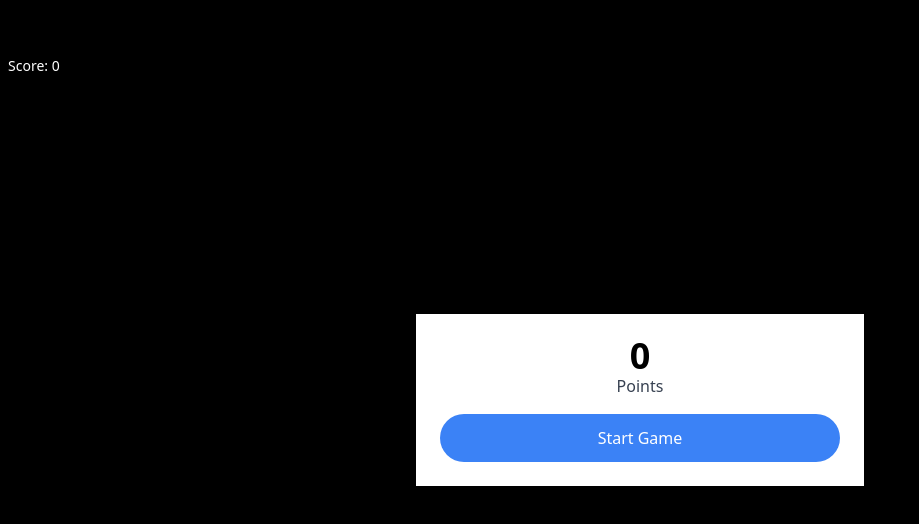
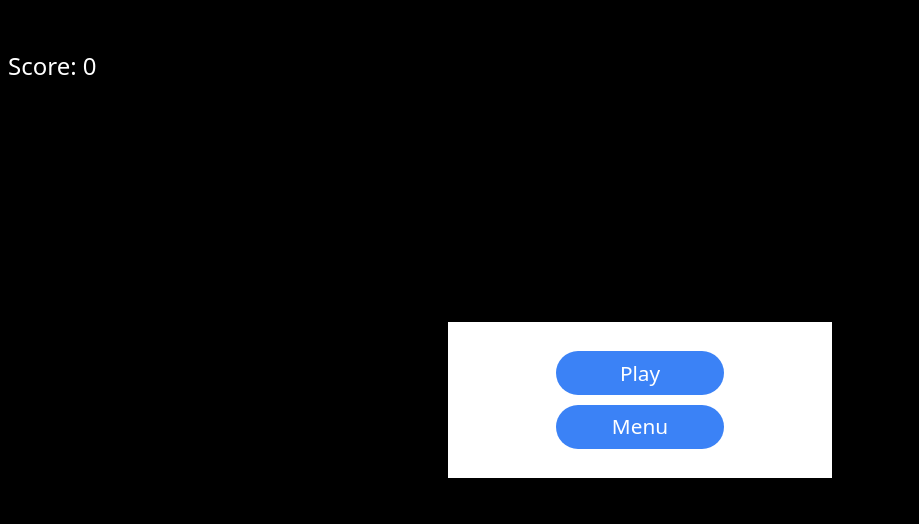
Before and after one commit to parth-kabra/Canvas2d-Game, a plain HTML site: page src/index.html in a window 1280 px wide. Shown: the whole page, without its empty margins (0-919 px from the left). Drawn offline with nearby package versions, Linux system fonts and the light colour scheme.

Commit message:
Update index.html

```diff
--- a/src/index.html
+++ b/src/index.html
@@ -18,31 +18,43 @@
 		margin: 0;
 		background-color: black;
 	}
+	.text{
+		font-size: 1.3em;
+		padding: 0.3em;
+		width: 50%;
+		margin: 5px;
+	}
+	.text1{
+		margin-top: 10%;
+	}
+	.box{
+		width: 30%;
+	}
+	.score{
+		font-size: 1.5em;
+	}
 </style>
 <link rel = "icon" href = "https://github.com/parth-kabra/Shoot_To_Kill_Game/blob/main/assets/baseball-ball--v2.png" type = "image/x-icon">
 <title>Merriam-Webster</title>
-<div class="fixed text-white text-sm ml-2 mt-2 select-none"><span>Score: </span><span id="scoreEl">0</span></div>
+<div class="fixed text-white text-sm ml-2 mt-2 select-none score"><span>Score: </span><span id="scoreEl">0</span></div>
 
 <div class="fixed inset-0 flex items-center justify-center" id="modalEl">
-	<div class="max-w-md w-full p-6 bg-white text-center">
-		<h1 class="text-4xl font-bold leading-none" id="bigScoreEl">0</h1>
-		<p class="test-sm text-gray-700 mb-4">Points</p>
-		<span onclick="reset1()"><button class="bg-blue-500 text-white w-full py-3 rounded-full" id="startGameBtn" onclick="reset()">Start Game</button></span>
+	<div class="p-6 bg-white text-center box">
+		<button class="bg-blue-500 text-white w-full py-3 rounded-full text" id="startGameBtn" onclick="reset()">Play</button>
+		<button class="bg-blue-500 text-white w-full py-3 rounded-full text" onclick="back()">Menu</button>
 	</div>
 </div>
 <canvas></canvas>
 
 <script src="https://cdnjs.cloudflare.com/ajax/libs/gsap/3.7.0/gsap.min.js" integrity="sha512-2fk3Q4NXPYAqIha0glLZ2nluueK43aNoxvijPf53+DgL7UW9mkN+uXc1aEmnZdkkZVvtJZltpRt+JqTWc3TS3Q==" crossorigin="anonymous" referrerpolicy="no-referrer"></script>
 <script>
-	function reset1(){
-		let res=0;
-		const id1=document.querySelector("#bigScoreEl")
-		id1.innerHTML=res
-	}
 	function reset(){
 		let score=0;
 		const id2=document.querySelector("#scoreEl")
 		id2.innerHTML=score
 	}
+	function back(){
+		window.open("./home.html","_self")
+	}
 </script>
 <script src="./index.js"></script>
```
